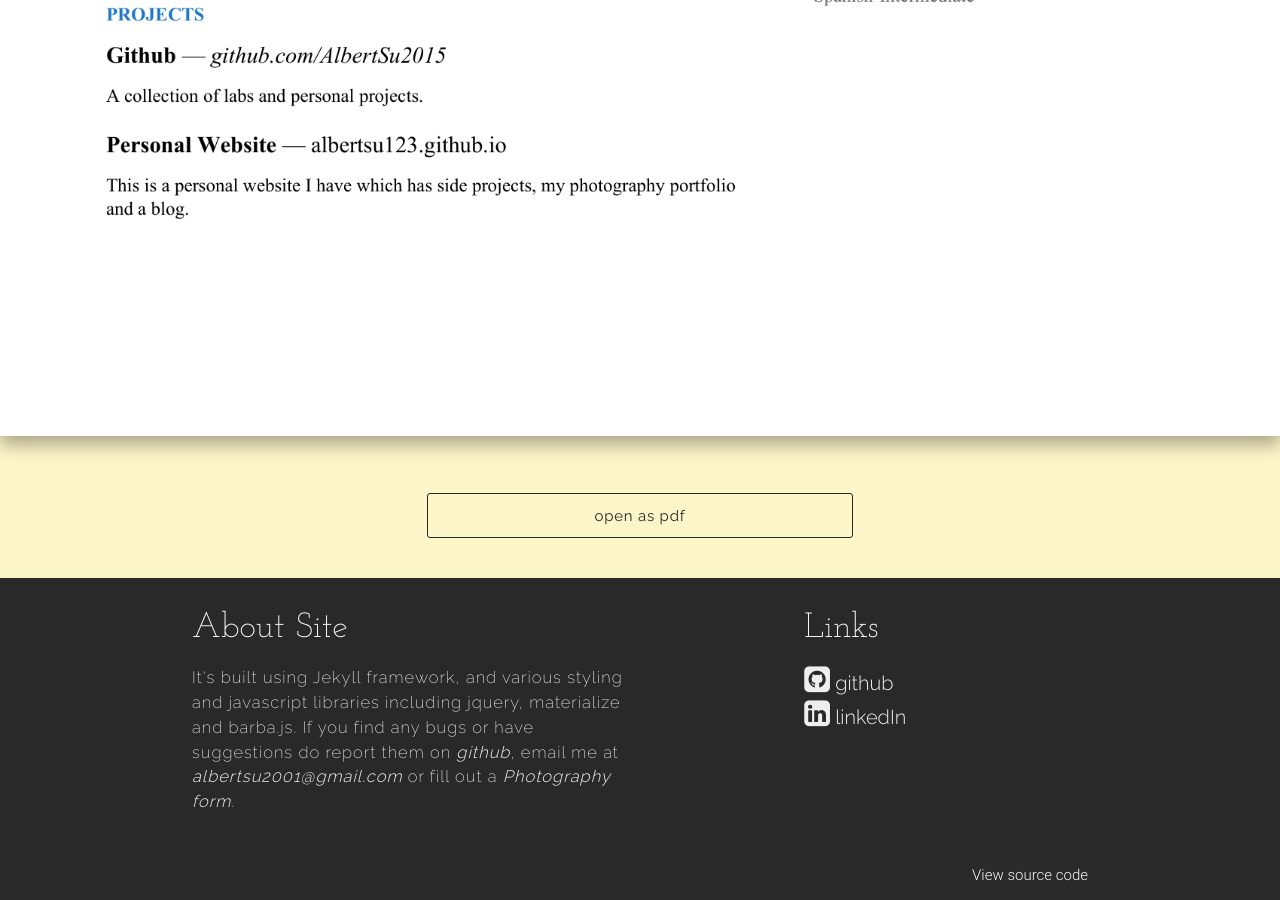
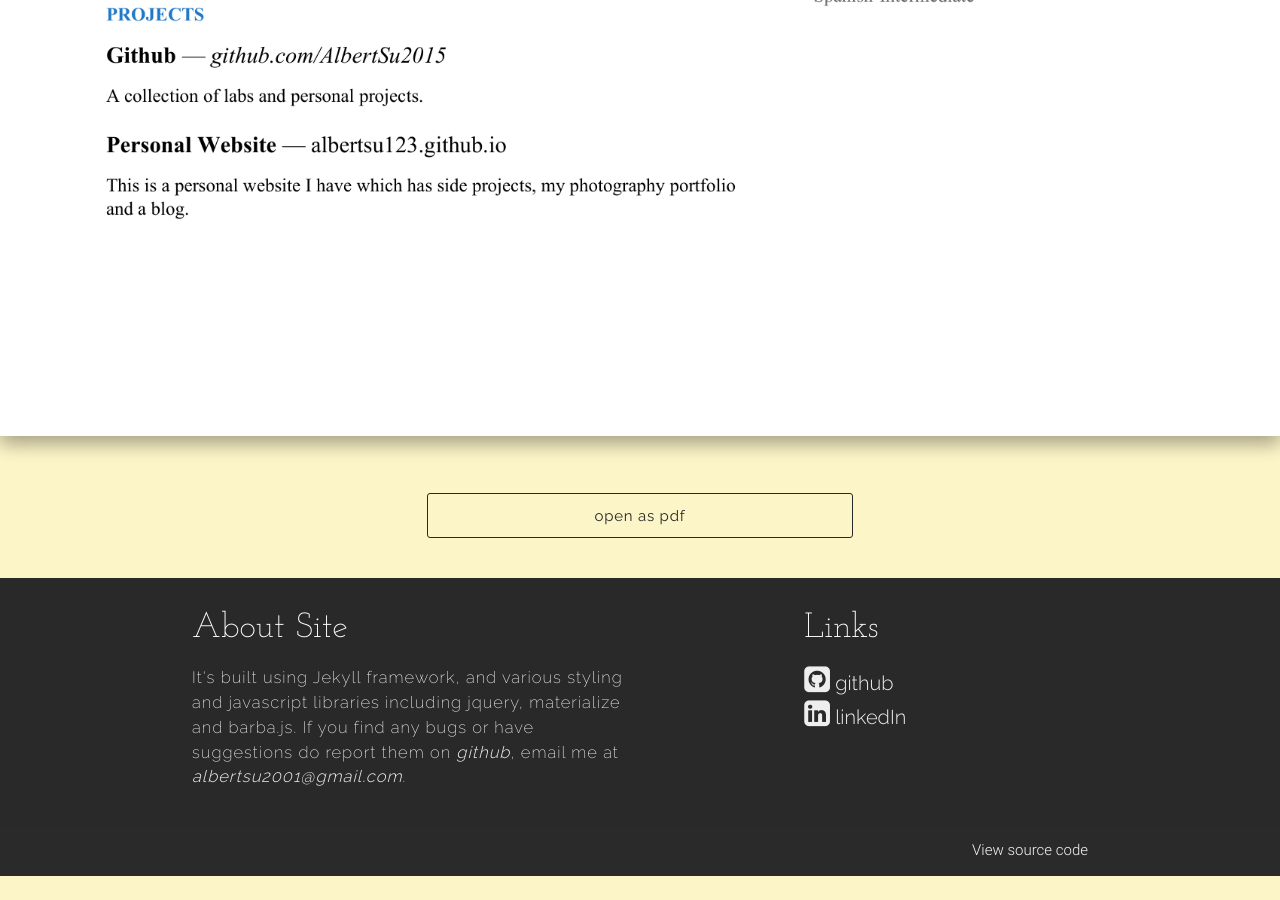
Before and after one commit to AlbertSu123/albertsu123.github.io, a Jekyll site: the page built from resume.html, in a window 1280 px wide and 900 px high, scrolled down 1424 px. Built offline with Jekyll 4.4.1, drawn with Linux system fonts in a browser that asks for light colours; nearby versions of some CDN libraries; after the commit the page ends 2300 px from its top, so only the background shows below that.

Commit message:
Update footer.html

```diff
--- a/_includes/footer.html
+++ b/_includes/footer.html
@@ -3,7 +3,7 @@
     <div class="row">
       <div class="col l6 s12">
         <h5 class="white-text footer_titles">About Site</h5>
-        <p class="grey-text text-lighten-3 description">It's built using Jekyll framework, and various styling and javascript libraries including jquery, materialize and barba.js. If you find any bugs or have suggestions do report them on <a class="footer_description_link" href="https://github.com/LevytsRoman/levytsroman.github.io/issues/new">github</a>, email me at <a class="footer_description_link" href="mailto:{{site.email}}">{{site.email}}</a> or fill out a <a class="footer_description_link" href="/Photography">Photography form</a>.</p>
+        <p class="grey-text text-lighten-3 description">It's built using Jekyll framework, and various styling and javascript libraries including jquery, materialize and barba.js. If you find any bugs or have suggestions do report them on <a class="footer_description_link" href="https://github.com/LevytsRoman/levytsroman.github.io/issues/new">github</a>, email me at <a class="footer_description_link" href="mailto:{{site.email}}">{{site.email}}</a>.</p>
       </div>
       <div class="col l4 offset-l2 s12">
         <h5 class="white-text footer_titles">Links</h5>
```
